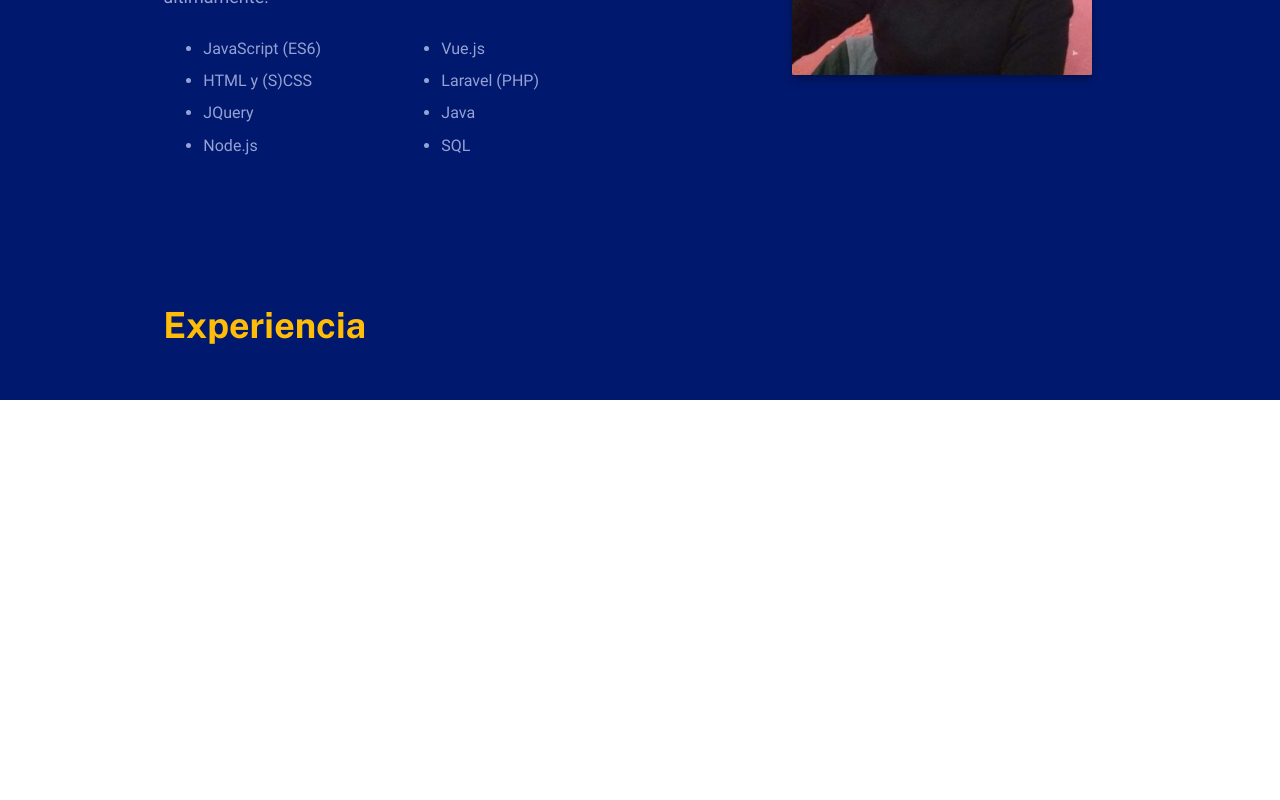
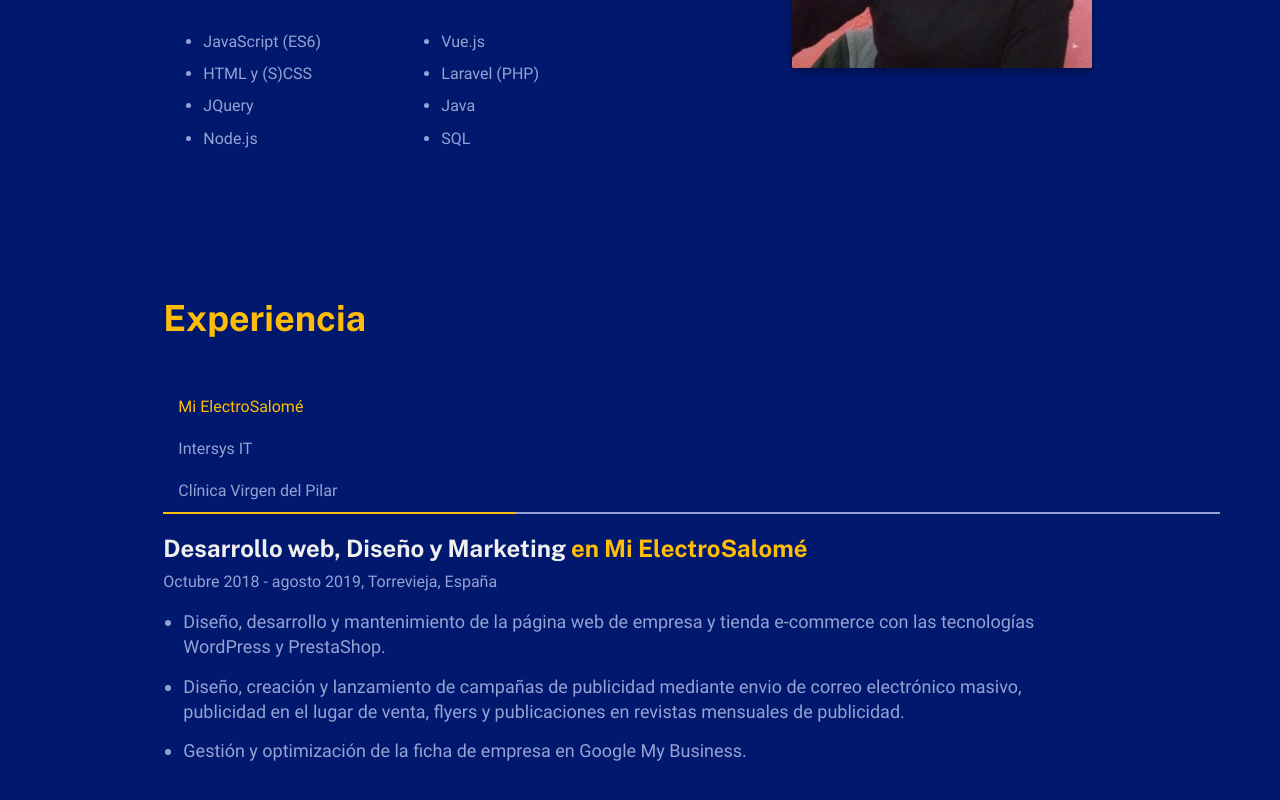
Before and after one commit to alexandreargm/portafolio, a Nuxt app: page / in a window 1280 px wide. Shown: the part 1242-2042 px from the top of the page. Before the commit the page ends 1642 px from the top, so only its background shows below. Built offline with nearby package versions, Linux system fonts and the light colour scheme.

Commit message:
changed main divs to section, updated tabs

```diff
--- a/assets/css/theme.scss
+++ b/assets/css/theme.scss
@@ -83,7 +83,6 @@ html {
 .text--color-contrast-medium { color: var(--color-contrast-medium) !important; }
 .text--color-contrast-high { color: var(--color-contrast-high) !important; }
 
-
 /*
   COMMON COMPONENTS
 */
--- a/components/AboutMe.vue
+++ b/components/AboutMe.vue
@@ -1,6 +1,6 @@
 <!-- AboutMe.vue -->
 <template>
-  <div class="about-me">
+  <section class="about-me">
     <div class="about-me__wrapper container">
       <div class="about-me__head">
         <h1 class="about-me__title text--h1">
@@ -50,7 +50,7 @@
         </div>
       </div>
     </div>
-  </div>
+  </section>
 </template>
 
 <style scoped lang="scss">
@@ -79,7 +79,7 @@
     max-width: 50em;
   }
   &__title {
-    margin-bottom: 1.5em;
+    margin-bottom: 1.3em;
   }
   &__description {
     margin-bottom: 1.4rem;
--- a/components/Experience.vue
+++ b/components/Experience.vue
@@ -2,14 +2,114 @@
 <template>
   <section class="experience">
     <div class="experience__wrapper container">
-      <div class="experience__head">
       <h1 class="experience__title text--h1">
         Experiencia
       </h1>
+      <tabs class="experience__tabs">
+        <tab name="Mi ElectroSalomé" :selected="true" class="tabs__tab">
+          <div class="tab__header">
+            <h2 class="tab__title text--h2">
+              Desarrollo web, Diseño y Marketing <span class="text--color-primary">en Mi ElectroSalomé</span>
+            </h2>
+            <p class="tab__when text--m">
+              Octubre 2018 - agosto 2019, Torrevieja, España
+            </p>
           </div>
+          <ul class="task-list tab__task-list">
+            <li class="task-list__item">
+              Diseño, desarrollo y mantenimiento de la página web de empresa y tienda e-commerce con las tecnologías WordPress y PrestaShop.
+            </li>
+            <li class="task-list__item">
+              Diseño, creación y lanzamiento de campañas de publicidad mediante envio de correo electrónico masivo, publicidad en el lugar de venta, flyers y publicaciones en revistas mensuales de publicidad.
+            </li>
+            <li class="task-list__item">
+              Gestión y optimización de la ficha de empresa en Google My Business.
+            </li>
+          </ul>
+        </tab>
+        <tab name="Intersys IT" class="tabs__tab">
+          <div class="job tabs__job">
+            <div class="job__header">
+              <h2 class="job__title text--h2">
+                Desarrollo web y Diseño <span class="text--color-primary">en Intersys IT</span>
+              </h2>
+              <p class="job__when text--m">
+                Septiembre 2018, Londres, Reino Unido
+              </p>
+            </div>
+            <ul class="task-list job__task-list">
+              <li class="task-list__item">
+                Diseño, desarrollo y mantenimiento de la página web de empresa y tienda e-commerce con las tecnologías WordPress y PrestaShop.
+              </li>
+              <li class="task-list__item">
+                Diseño, creación y lanzamiento de campañas de publicidad mediante envio de correo electrónico masivo, publicidad en el lugar de venta, flyers y publicaciones en revistas mensuales de publicidad.
+              </li>
+              <li class="task-list__item">
+                Gestión y optimización de la ficha de empresa en Google My Business.
+              </li>
+            </ul>
+          </div>
+          <div class="job tabs__job">
+            <div class="job__header">
+              <h2 class="job__title text--h2">
+                Desarrollo web y Diseño (prácticas) <span class="text--color-primary">en Intersys IT</span>
+              </h2>
+              <p class="job__when text--m">
+                Mayo 2018 - julio 2018, Londres, Reino Unido
+              </p>
+            </div>
+            <ul class="task-list job__task-list">
+              <li class="task-list__item">
+                Diseño, desarrollo y mantenimiento de la página web de empresa y tienda e-commerce con las tecnologías WordPress y PrestaShop.
+              </li>
+              <li class="task-list__item">
+                Diseño, creación y lanzamiento de campañas de publicidad mediante envio de correo electrónico masivo, publicidad en el lugar de venta, flyers y publicaciones en revistas mensuales de publicidad.
+              </li>
+              <li class="task-list__item">
+                Gestión y optimización de la ficha de empresa en Google My Business.
+              </li>
+            </ul>
+          </div>
+        </tab>
+        <tab name="Clínica Virgen del Pilar" class="tabs__tab">
+          <div class="job tab__job">
+            <div class="job__header">
+              <h2 class="job__title text--h2">
+                Desarrollo web y Diseño (prácticas) <span class="text--color-primary">en Clínica Virgen del Pilar</span>
+              </h2>
+              <p class="job__when text--m">
+                Abril 2014 - junio 2014, Torrevieja, España
+              </p>
+            </div>
+            <ul class="task-list job__task-list">
+              <li class="task-list__item">
+                Diseño, desarrollo y mantenimiento de la página web de empresa y tienda e-commerce con las tecnologías WordPress y PrestaShop.
+              </li>
+              <li class="task-list__item">
+                Diseño, creación y lanzamiento de campañas de publicidad mediante envio de correo electrónico masivo, publicidad en el lugar de venta, flyers y publicaciones en revistas mensuales de publicidad.
+              </li>
+              <li class="task-list__item">
+                Gestión y optimización de la ficha de empresa en Google My Business.
+              </li>
+            </ul>
+          </div>
+        </tab>
+      </tabs>
     </div>
   </section>
 </template>
+
+<script>
+import Tabs from '~/components/Tabs.vue'
+import Tab from '~/components/Tab.vue'
+
+export default {
+  components: {
+    Tabs,
+    Tab
+  }
+}
+</script>
 
 <style scoped lang="scss">
 /* AboutMe.vue */
@@ -20,59 +120,28 @@
     padding-top: 0;
   }
   &__wrapper {
-    display: flex;
-    flex-wrap: wrap;
-    flex-direction: column;
     @media screen and (min-width: $tablet-portrait) {
       @include indent-container-left(1, var(--column-count), var(--container-padding));
     }
-    @media screen and (min-width: $tablet-landscape ) {
-      flex-direction: row;
+  }
+  &__title {
+    margin-bottom: 1.3em;
+  }
+  &__tabs {
+    .job {
+      margin-bottom: 4em;
+      &__header {
+        margin-bottom: 2em;
       }
     }
-  &__head {
-    flex: 1 0 100%;
-  }
-  &__body {
+    .task-list {
+      padding-left: 2rem;
+      &__item {
         max-width: 50em;
-  }
-  &__title {
-    margin-bottom: 1.5em;
-  }
-  &__description {
         margin-bottom: 1.4rem;
       }
-  &__skills-list {
-    padding-top: 1.5rem;
-  }
-  &__media {
-    width: 70%;
-    max-width: 30rem;
-    margin: 4rem auto 0;
-    @media screen and (min-width: $tablet-landscape ) {
-      margin-top: 0;
     }
   }
 }
 
-.skills-list {
-  column-count: 2;
-  &__item {
-    margin-bottom: 1rem;
-  }
-}
-
-.photo {
-  &__wrapper {
-    border-radius: 0.2rem;
-    background: var(--color-contrast-medium);
-  }
-  &__image {
-    border-radius: 0.2rem;
-    width: 100%;
-    height: auto;
-    box-shadow: 0 4px 8px rgba(0,0,0,0.3);
-  }
-}
-
 </style>
--- a/components/HeroLanding.vue
+++ b/components/HeroLanding.vue
@@ -1,6 +1,6 @@
 <!-- HeroLanding.vue -->
 <template>
-  <div class="herolanding">
+  <section class="herolanding">
     <div class="herolanding__wrapper container">
       <div class="herolanding__hello text--h2 text--color-primary">
         Hola, me llamo
@@ -18,7 +18,7 @@
         Contactar
       </a>
     </div>
-  </div>
+  </section>
 </template>
 
 <style scoped lang="scss">
--- /dev/null
+++ b/components/Tab.vue
@@ -0,0 +1,36 @@
+<template>
+  <div v-show="isActive" class="tab">
+    <slot />
+  </div>
+</template>
+
+<script>
+export default {
+  props: {
+    name: {
+      type: String,
+      required: true
+    },
+    selected: {
+      type: Boolean,
+      default: false
+    }
+  },
+  data () {
+    return {
+      isActive: false
+    }
+  },
+  computed: {
+    href () {
+      return '#' + this.name.toLowerCase().replace(/ /g, '-')
+    }
+  },
+  mounted () {
+    this.isActive = this.selected
+  }
+}
+</script>
+
+<style>
+</style>
--- /dev/null
+++ b/components/Tabs.vue
@@ -0,0 +1,95 @@
+<!-- Tabs.vue -->
+<template>
+  <div class="tabs">
+    <div class="menu__wrapper">
+      <ul class="menu tabs__menu">
+        <li v-for="tab in tabs" :key="tab" :class="{ 'is-active': tab.isActive }" class="menu__item text--m">
+          <a :href="tab.href" class="menu__link" @click="selectTab(tab)">{{ tab.name }}</a>
+        </li>
+      </ul>
+      <div class="slider menu__slider">
+        <div class="slider__indicator" />
+      </div>
+    </div>
+    <div class="tabs__content text--l">
+      <slot />
+    </div>
+  </div>
+</template>
+
+<script>
+export default {
+  data () {
+    return {
+      tabs: []
+    }
+  },
+  created () {
+    this.tabs = this.$children
+  },
+  methods: {
+    selectTab (selectedTab) {
+      this.tabs.forEach((tab) => { tab.isActive = (tab.name === selectedTab.name) })
+    }
+  }
+}
+</script>
+
+<style scoped lang="scss">
+/* Tabs.vue */
+$tab-count: 3;
+
+.tabs {
+}
+
+.menu {
+  list-style: none;
+  padding: 0;
+  display: flex;
+  flex-direction: row;
+  flex: 0 0 auto;
+  margin: 0;
+  @media screen and (min-width: $laptop) {
+    flex-direction: column;
+  }
+  &__wrapper {
+    width: auto;
+    white-space: nowrap;
+    overflow-x: scroll;
+    margin: 0 0 2em 0;
+  }
+  &__item {
+    &.is-active {
+      .menu__link {
+        color: var(--color-primary);
+      }
+    }
+  }
+  &__link {
+    display: flex;
+    align-items: center;
+    justify-content: center;
+    height: 4.2rem;
+    min-width: 20rem;
+    padding: 0 1.5rem;
+    color: var(--color-contrast-medium);
+    @media screen and (min-width: $laptop) {
+      justify-content: left;
+    }
+    &:hover, &:focus, &:active {
+      color: var(--color-primary);
+    }
+  }
+}
+
+.slider {
+  height: 0.2rem;
+  background-color: var(--color-contrast-medium);
+  &__indicator {
+    height: inherit;
+    background-color: var(--color-primary);
+    width: #{100%/$tab-count};
+  }
+}
+
+</style>
--- a/nuxt.config.js
+++ b/nuxt.config.js
@@ -11,7 +11,7 @@ export default {
     htmlAttrs: {
       lang: 'es',
     },
-    title: 'Alexandre Argibay | Desarrollador Web',
+    title: 'Alexandre Argibay / Desarrollador Web',
     meta: [
       { charset: 'utf-8' },
       { name: 'viewport', content: 'width=device-width, initial-scale=1' },
--- a/pages/index.vue
+++ b/pages/index.vue
@@ -77,6 +77,14 @@ export default {
       margin-bottom: 12rem;
     }
   }
+  &__experience {
+    padding-top: 8rem;
+    padding-bottom: 8rem;
+    @media screen and (min-width: $laptop ) {
+      padding: 0;
+      margin-bottom: 12rem;
+    }
+  }
 }
 
 </style>
```
Lines whose indentation alone changed are shown as unchanged.
